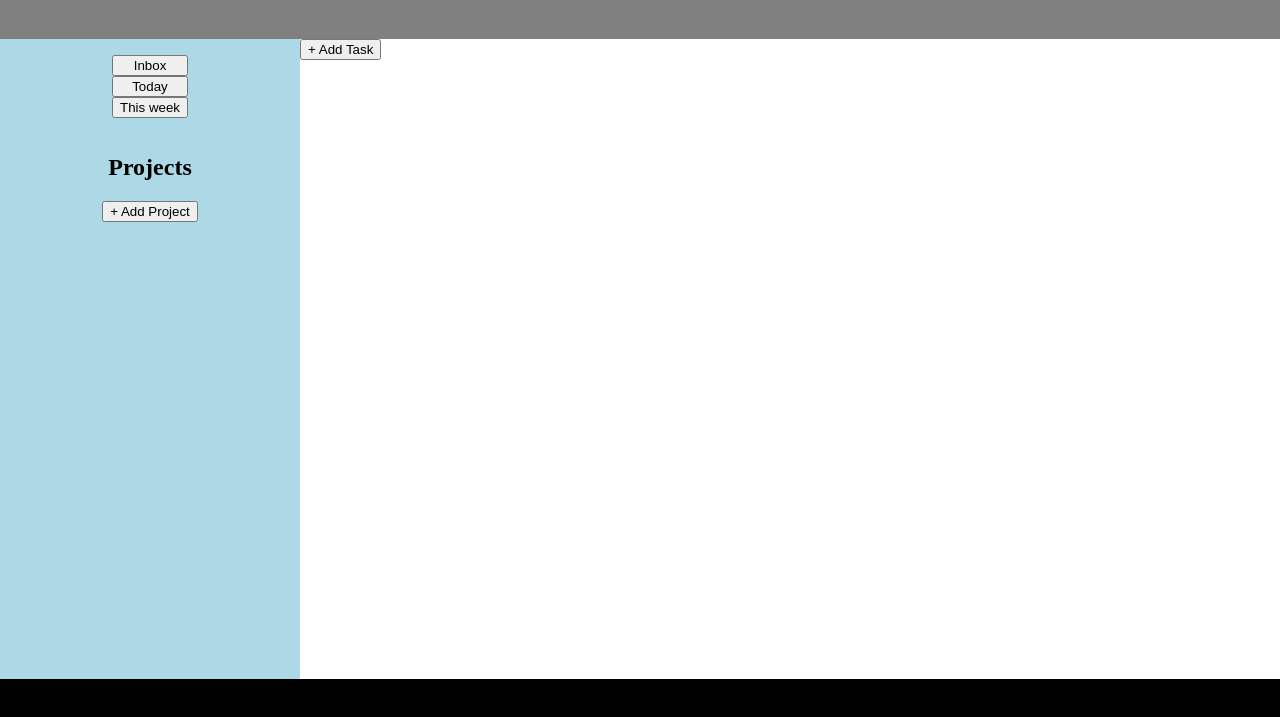
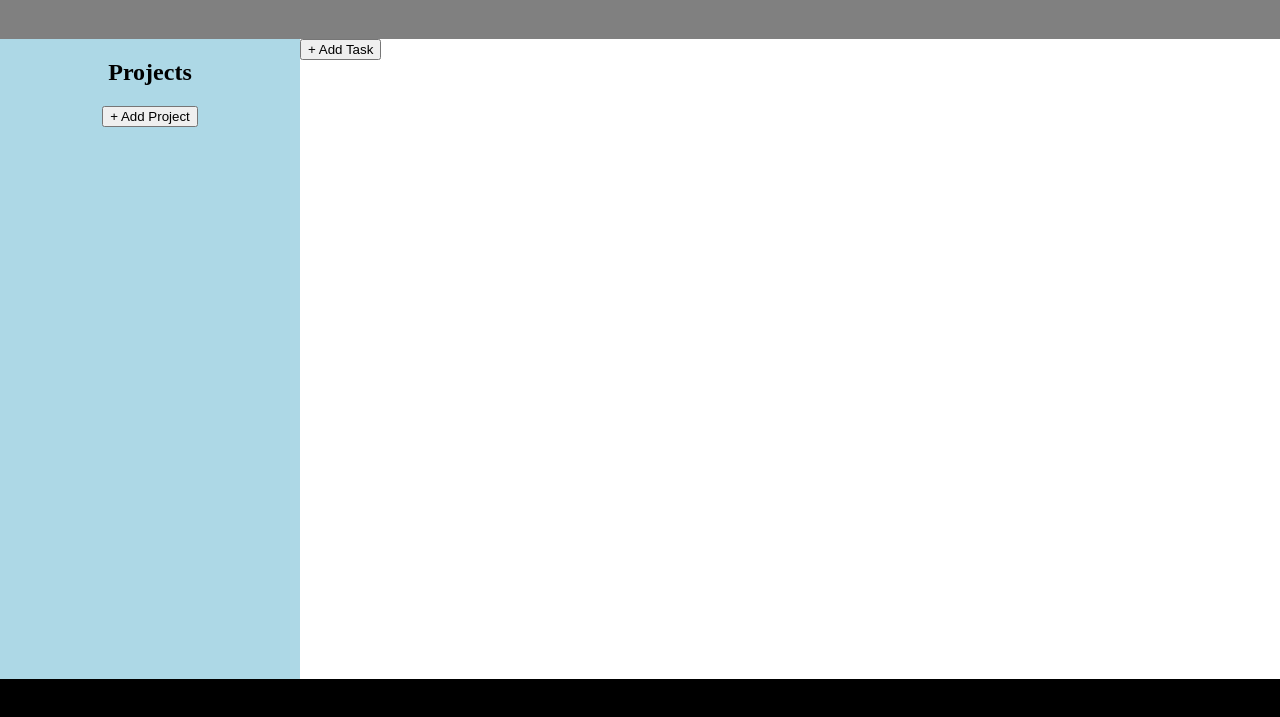
Before and after one commit to yari-dewalt/todo-list, a plain HTML site: page dist/index.html in a window 1280 px wide. Shown: the part 61-778 px from the top of the page. Drawn offline with Linux system fonts and the light colour scheme.

Commit message:
Add Roboto font and remove categories

```diff
--- a/dist/index.html
+++ b/dist/index.html
@@ -6,6 +6,9 @@
     <title>Todo List</title>
     <script src="main.js" defer></script>
     <link rel="stylesheet" href="../src/style.css">
+    <link rel="preconnect" href="https://fonts.googleapis.com">
+    <link rel="preconnect" href="https://fonts.gstatic.com" crossorigin>
+    <link href="https://fonts.googleapis.com/css2?family=Roboto:ital,wght@0,100;0,300;0,400;0,500;0,700;0,900;1,100;1,300;1,400;1,500;1,700;1,900&display=swap" rel="stylesheet">
 </head>
 <body>
     <header class="header">
@@ -16,11 +19,6 @@
     </header>
     <main class="main">
         <nav id="nav">
-            <ul class="categories">
-                <button id="inbox">Inbox</button>
-                <button id="today">Today</button>
-                <button id="week">This week</button>
-            </ul>
             <h2>Projects</h2>
             <button id="add-project">+ Add Project</button>
         </nav>
```
